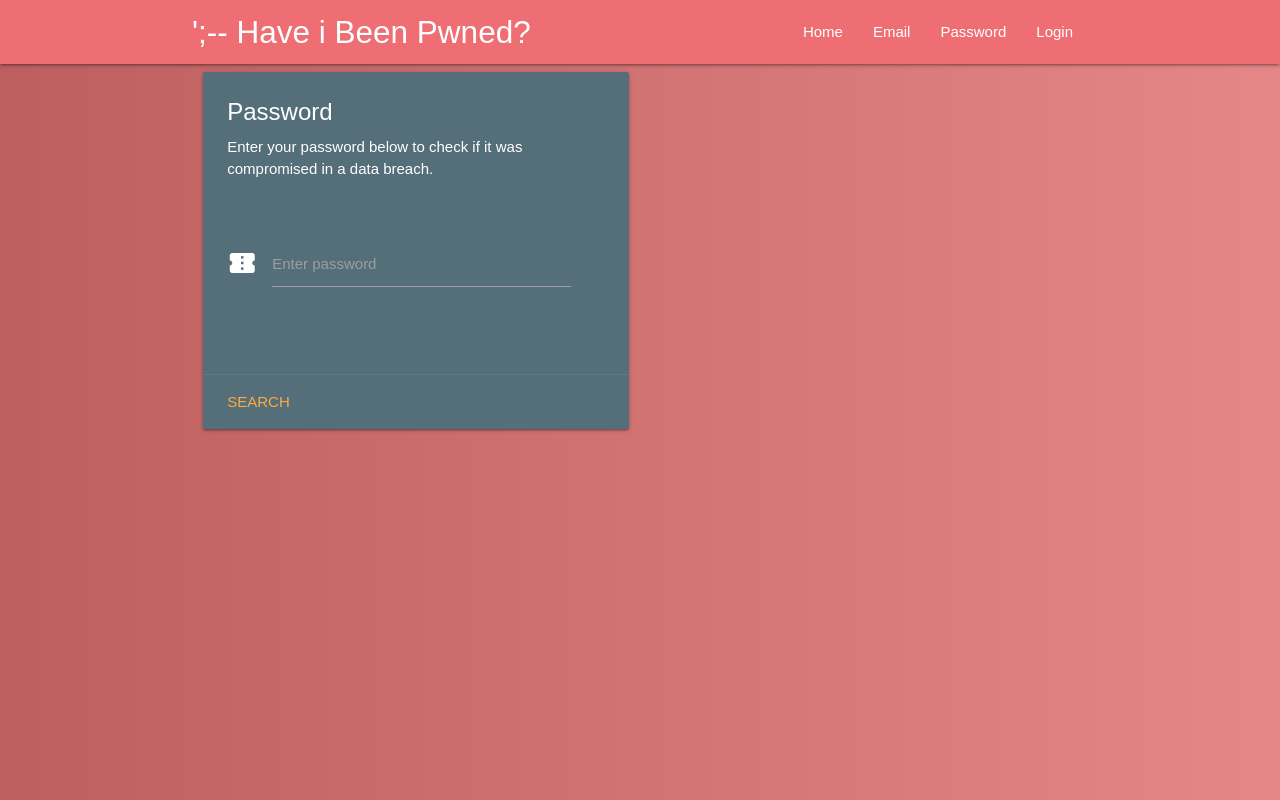
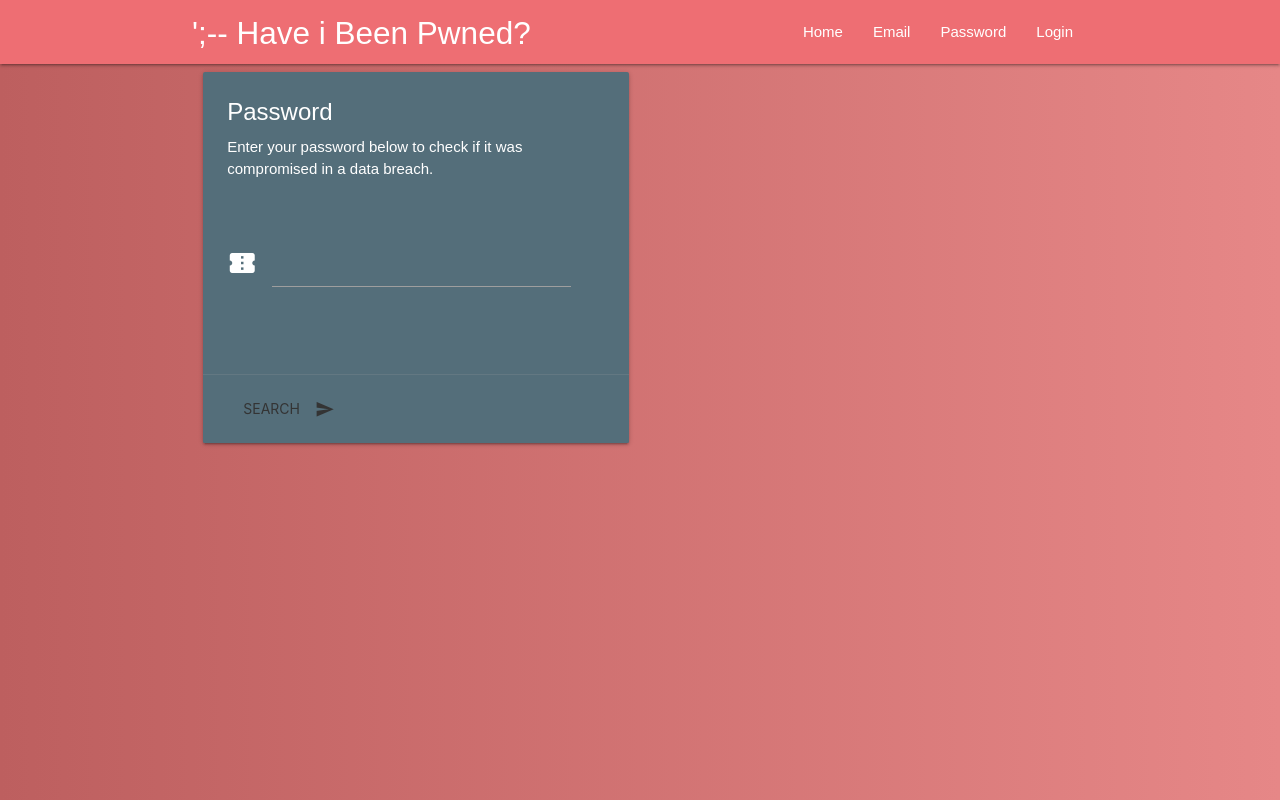
Before and after one commit to sinacodes95/pwnedApp, a React (Create React App) app in the folder web/: page /Password in a window 1280 px wide. Built offline with nearby package versions, Linux system fonts and the light colour scheme.

Commit message:
design improvements and coming soon feature added

```diff
--- a/web/src/components/NavBar.js
+++ b/web/src/components/NavBar.js
@@ -5,7 +5,7 @@
   return (
     <nav className='nav-wrapper'>
       <div className='container'>
-      <a className='brand-logo left'>';-- Have i Been Pwned?</a>
+      <h5 className='brand-logo left'>';-- Have i Been Pwned?</h5>
       <ul className='right'>
         <li><NavLink to='/'>Home</NavLink></li>
         <li><NavLink to='/Email'>Email</NavLink></li>
--- a/web/src/containers/Email.js
+++ b/web/src/containers/Email.js
@@ -39,7 +39,7 @@
                 </div>
               </div>
               <div className="card-action">
-                <a onClick={this.getBreachedEmails} href="#">search</a>
+                <button className='waves-effect waves-teal btn-flat' onClick={this.getBreachedEmails} type='link'>SEARCH<i className="material-icons right">send</i></button>
               </div>
             </div>
           </div>
@@ -94,7 +94,7 @@
                     })}
                   </div>
                   <div className="card-action">
-                    <a onClick={this.closeCard} href="#">close</a>
+                    <button className='waves-effect waves-teal btn-flat teal' onClick={this.closeCard} type='link'>CLOSE CARD</button>
                   </div>
                 </div>
               </div>
@@ -119,6 +119,7 @@
 
     let emails = this.state.emailInput;
     if (!emails.length) {
+      this.setState({isLoading: false})
       return;
     }
     emails = this.splitEmails(emails);
--- a/web/src/containers/Login.js
+++ b/web/src/containers/Login.js
@@ -7,12 +7,14 @@
       loginOrSignup: false,
       username: '',
       password: '',
-      isLoading: false
+      isLoading: false,
+      loggedIn: false,
+      comingSoon: false
     }
   }
 
   render() {
-    const { loginOrSignup, isLoading } = this.state;
+    const { isLoading, comingSoon } = this.state;
     return (
       <div className='row'>
         <div className='col s12 m4 offset-m4'>
@@ -23,12 +25,12 @@
 
             <div className='card-content'>
               <div className='form-field'>
-                <input type='text' id='username'></input>
+                <input onChange={this.username}type='text' id='username'></input>
                 <label htmlFor='username'>Username</label>
               </div><br></br>
 
               <div className='form-field'>
-                <input type='text' id='password'></input>
+                <input onChange={this.password} type='password' id='password'></input>
                 <label htmlFor='password'>Password</label>
               </div><br></br>
 
@@ -42,7 +44,7 @@
               </div><br></br>
 
               <div className='form-field'>
-                <button className='btn-large wave-effect waves-light' style={{ width: '100%' }}>Submit</button>
+                <button onClick={this.handleLogin} className='btn-large wave-effect waves-light' style={{ width: '100%' }}>Submit</button>
               </div>
 
               {isLoading?<div className="progress">
@@ -52,13 +54,37 @@
             </div>
           </div>
         </div>
+        {comingSoon?
+          <div className='col s12 m4 offset-m4'>
+            <div className='card'>
+              <div className='card-action teal lighten-2 white-text'>
+                <p>Thank you for showing an interest in our product.</p>
+                <p>This feature is coming soon!</p>
+              </div>
+            </div>
+          </div>:null}
       </div>
     )
   };
 
+  username = (e) => {
+    this.setState({username: e.target.value})
+  }
+
+  password = (e) => {
+    this.setState({password: e.target.value})
+  }
+
   loginOrSignupToggle = () => {
     this.setState({ loginOrSignup: !this.state.loginOrSignup })
   }
+
+  handleLogin = (e) => {
+    e.preventDefault();
+    this.setState({comingSoon: true});
+
+  };
+
 }
 
 export default Login;
--- a/web/src/containers/Password.js
+++ b/web/src/containers/Password.js
@@ -31,14 +31,13 @@
                       <div className="input-field col s11 m11">
                         <i className="material-icons prefix">confirmation_number</i>
                         <input onChange={this.passwordInput} id="password" type="password" className="validate"></input>
-                        <label htmlFor="password">Enter password</label>
                       </div>
                     </div>
                   </form>
                 </div>
               </div>
               <div className="card-action">
-                <a onClick={this.getBreachedPassword} href="#">search</a>
+                <button className='waves-effect waves-teal btn-flat' onClick={this.getBreachedPassword} type='link'>SEARCH<i className="material-icons right">send</i></button>
               </div>
             </div>
           </div>
@@ -53,7 +52,7 @@
                     <p>Your password was found in {passwordOutput} breaches! <i className="material-icons prefix">sentiment_very_dissatisfied</i></p>
                   </div>
                   <div className="card-action">
-                    <a onClick={this.closeCard} href="#">close</a>
+                    <button className='waves-effect waves-teal btn-flat teal' onClick={this.closeCard} type='link'>CLOSE CARD</button>
                   </div>
                 </div>
               </div>
@@ -65,7 +64,7 @@
                       <p>Your password was not found in any breaches! <i className="material-icons prefix">sentiment_very_satisfied</i></p>
                     </div>
                     <div className="card-action">
-                      <a onClick={this.closeCard} href="#">close</a>
+                      <button className='waves-effect waves-teal btn-flat teal' onClick={this.closeCard} type='link'>CLOSE CARD</button>
                     </div>
                   </div>
                 </div>
@@ -83,7 +82,7 @@
     this.setState({ passwordNotFound: '2', passwordOutput: '', isLoading: true });
     let password = this.state.passwordInput;
     if (!password.length) {
-      this.setState({isLoading: false});
+      this.setState({ isLoading: false });
       return;
     }
     const passwordHash = (this.sha1Generator(password)).toUpperCase();
@@ -92,7 +91,8 @@
       .then(res => {
         const found = this.findHash(passwordHash, res);
         if (found && found.split(':')[1] > 0) {
-          this.setState({ isLoading: false, passwordOutput: found.split(':')[1], passwordNotFound: '0' })
+          let result = found.split(':')[1].replace(/\B(?=(\d{3})+(?!\d))/g, ",")
+          this.setState({ isLoading: false, passwordOutput: result, passwordNotFound: '0' })
         }
         else {
           this.setState({ isLoading: false, passwordNotFound: '1' })
```
Also changed, not shown: 1 other file (tests, documents, lock files or other folders).
